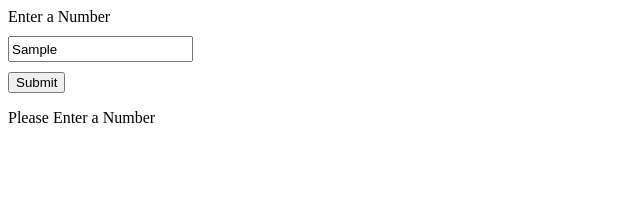
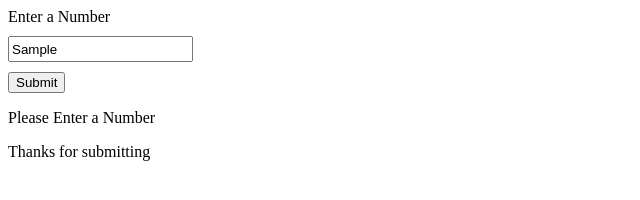
Before and after one commit to Arun9600/jsNotes, a plain HTML site: page Exception_Handling/index.html in a window 1280 px wide. Both pictures are taken after typing "Sample" into the empty fields and a click on the input 36 px from the left and 82 px from the top of the page. Shown: the whole page, without its empty margins (0-640 px from the left). Drawn offline with Linux system fonts and the light colour scheme.

Commit message:
try catch throw and finally added

```diff
--- a/Exception_Handling/index.html
+++ b/Exception_Handling/index.html
@@ -10,6 +10,7 @@
       <input type="submit" id="submit" name="submit" />
     </form>
     <p id="output"></p>
+    <p id="thanks"></p>
     <script src="index.js"></script>
   </body>
 </html>
--- a/Exception_Handling/index.js
+++ b/Exception_Handling/index.js
@@ -21,5 +21,7 @@ submit.addEventListener("click", function (e) {
     document.getElementById("output").innerHTML = `The Entered number is: ${i}`;
   } catch (error) {
     document.getElementById("output").innerHTML = error;
+  } finally {
+    document.getElementById("thanks").innerHTML = `Thanks for submitting`;
   }
 });
```
